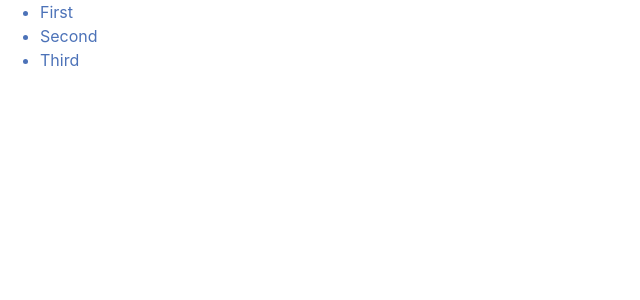
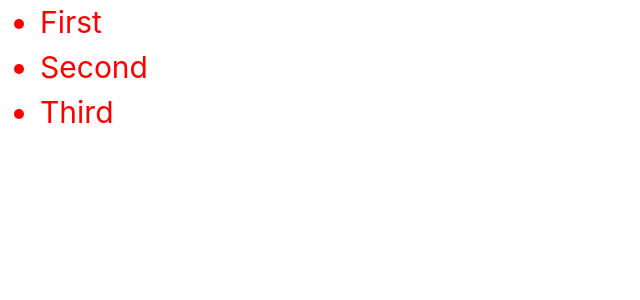
Before and after one commit to Ralvgar/tree-component, a React (Create React App) app: page / in a window 1280 px wide. Shown: the top 300 px of the page, without its empty margins (0-640 px from the left). Built offline with nearby package versions, Linux system fonts and the light colour scheme.

Commit message:
styling components

```diff
--- a/package.json
+++ b/package.json
@@ -6,10 +6,12 @@
     "@testing-library/jest-dom": "^5.11.4",
     "@testing-library/react": "^11.1.0",
     "@testing-library/user-event": "^12.1.10",
+    "@types/styled-components": "^5.1.4",
     "bootstrap": "^4.5.3",
     "react": "^17.0.1",
     "react-dom": "^17.0.1",
     "react-scripts": "4.0.1",
+    "styled-components": "^5.2.1",
     "typescript": "^4.1.2",
     "web-vitals": "^0.2.4"
   },
--- a/src/components/TreeComponent/Folder.tsx
+++ b/src/components/TreeComponent/Folder.tsx
@@ -1,4 +1,5 @@
 import React, {useState} from 'react'
+import { Toggleable } from "./TreeComponentStyle";
 
 interface Props {
     name: string,
@@ -10,9 +11,9 @@ export const Folder = ({ name, children }: Props) => {
 
     return (
         <>
-            <li key={name} className='toggleable' onClick={() => setIsVisible(!isVisible)}>
+            <Toggleable isActive={isVisible} key={name} onClick={() => setIsVisible(!isVisible)}>
                 {name}
-            </li>
+            </Toggleable>
             {isVisible && <>{children}</>}
         </>
     )
--- a/src/components/TreeComponent/TreeComponent.scss
+++ /dev/null
@@ -1,6 +0,0 @@
-
-
-.toggleable {
-    color: #4c72b8;
-    cursor: pointer;
-  }
--- a/src/components/TreeComponent/TreeComponent.tsx
+++ b/src/components/TreeComponent/TreeComponent.tsx
@@ -1,6 +1,6 @@
 import React from 'react';
-import './TreeComponent.scss';
 import { Folder } from './Folder';
+import { Ul } from "./TreeComponentStyle";
 
 interface treeObject {
     name: string,
@@ -10,7 +10,7 @@ interface treeObject {
 const TreeComponent = ({ file }: {file: treeObject[]}) => {
 
     return (
-        <ul className='text-left'>
+        <Ul className='text-left' size="30px">
             {file.map((value: treeObject, idx: number) => (!!value.childrens) ?
                 <Folder name={value.name}>
                     <TreeComponent file={value.childrens} />
@@ -20,7 +20,7 @@ const TreeComponent = ({ file }: {file: treeObject[]}) => {
                     <li key={idx} >{value.name}</li>
                 </>
             )}
-        </ul>
+        </Ul>
     )
 }
 
--- /dev/null
+++ b/src/components/TreeComponent/TreeComponentStyle.tsx
@@ -0,0 +1,23 @@
+import style from "styled-components";
+
+interface TitleProps {
+    readonly isActive: boolean;
+  };
+
+interface Ul {
+    readonly size: string;
+}
+
+export const Ul = style.ul.attrs((props: Ul)=> ({
+    type: "text",
+    size: props.size || "1em",
+  })) `
+    color: blue;
+    font-size: ${props => props.size};
+`;
+
+export const Toggleable = style.li<TitleProps> `
+    color: ${props => props.isActive ? "grey" : "red"};
+    cursor: pointer;
+
+`;
--- a/src/index.scss
+++ b/src/index.scss
@@ -1 +1,6 @@
 @import "bootstrap/scss/bootstrap.scss";
+
+.p {
+    cursor: pointer;
+
+}
```
Also changed, not shown: 1 other file (tests, documents, lock files or other folders).
